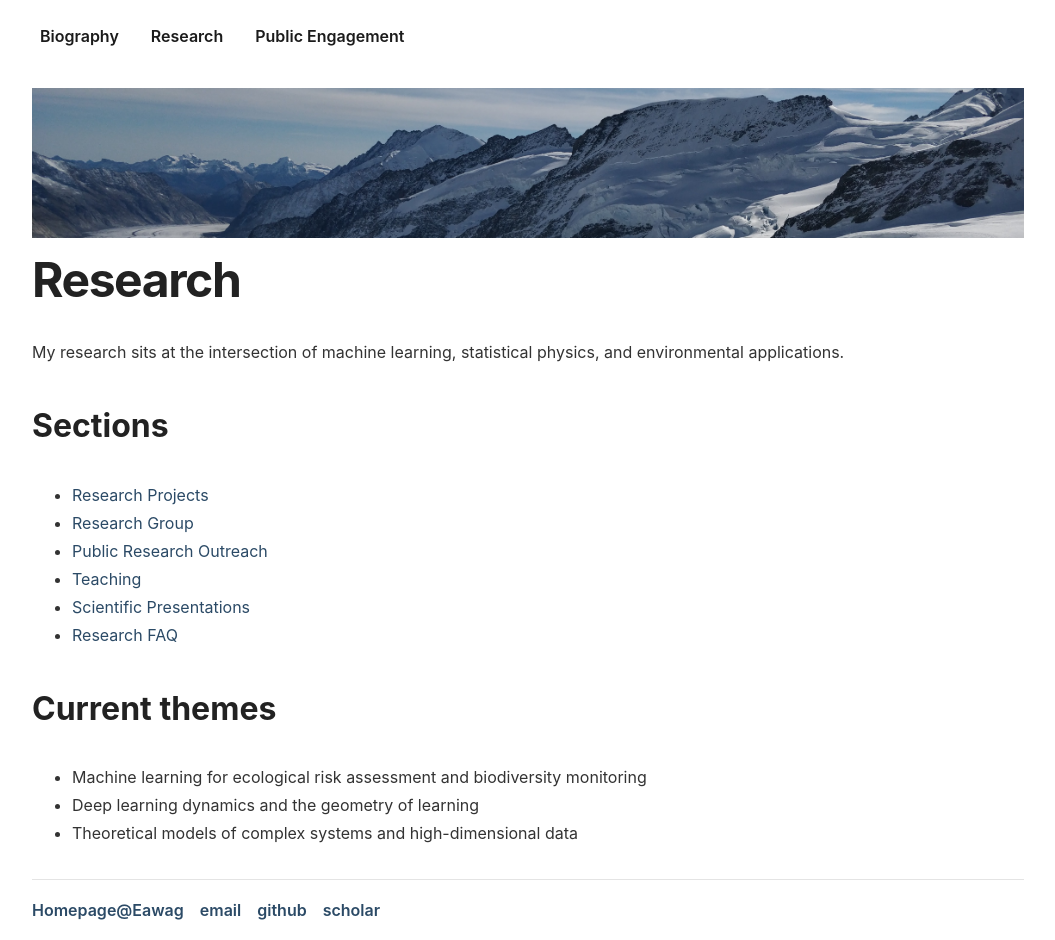
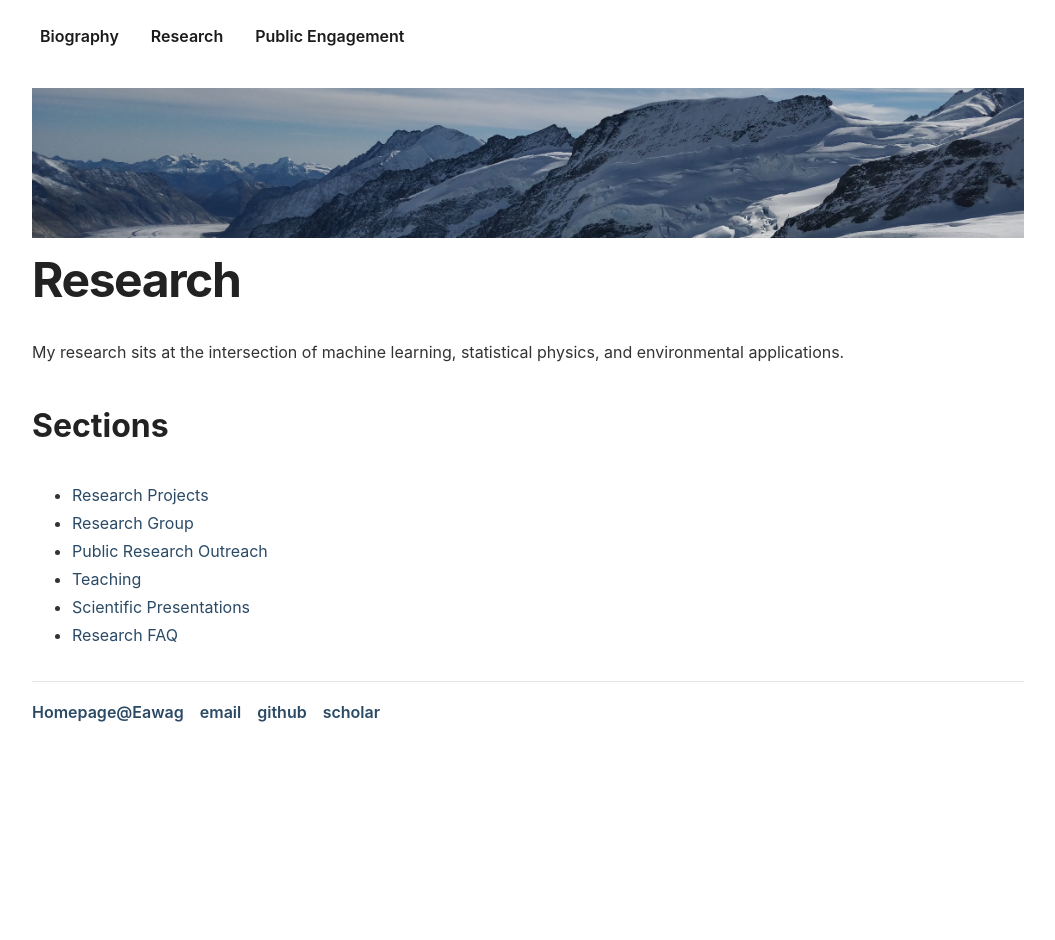
Before and after one commit to mbaityje/mbaityje.github.io, a Jekyll site: the page built from research/index.html, in a window 1280 px wide. Shown: the whole page, without its empty margins (112-1167 px from the left). Built offline with Jekyll 4.4.1, drawn with Linux system fonts in a browser that asks for light colours; after the commit the page ends 900 px from its top, so only the background shows below that.

Commit message:
Minor changes

```diff
--- a/research/index.html
+++ b/research/index.html
@@ -16,10 +16,10 @@ title: Research
     <li><a href="{{ '/research/faq' | relative_url }}">Research FAQ</a></li>
   </ul>
 
-  <h2>Current themes</h2>
+  <!-- <h2>Current themes</h2>
   <ul>
     <li>Machine learning for ecological risk assessment and biodiversity monitoring</li>
     <li>Deep learning dynamics and the geometry of learning</li>
     <li>Theoretical models of complex systems and high-dimensional data</li>
-  </ul>
+  </ul> -->
 </div>
```
